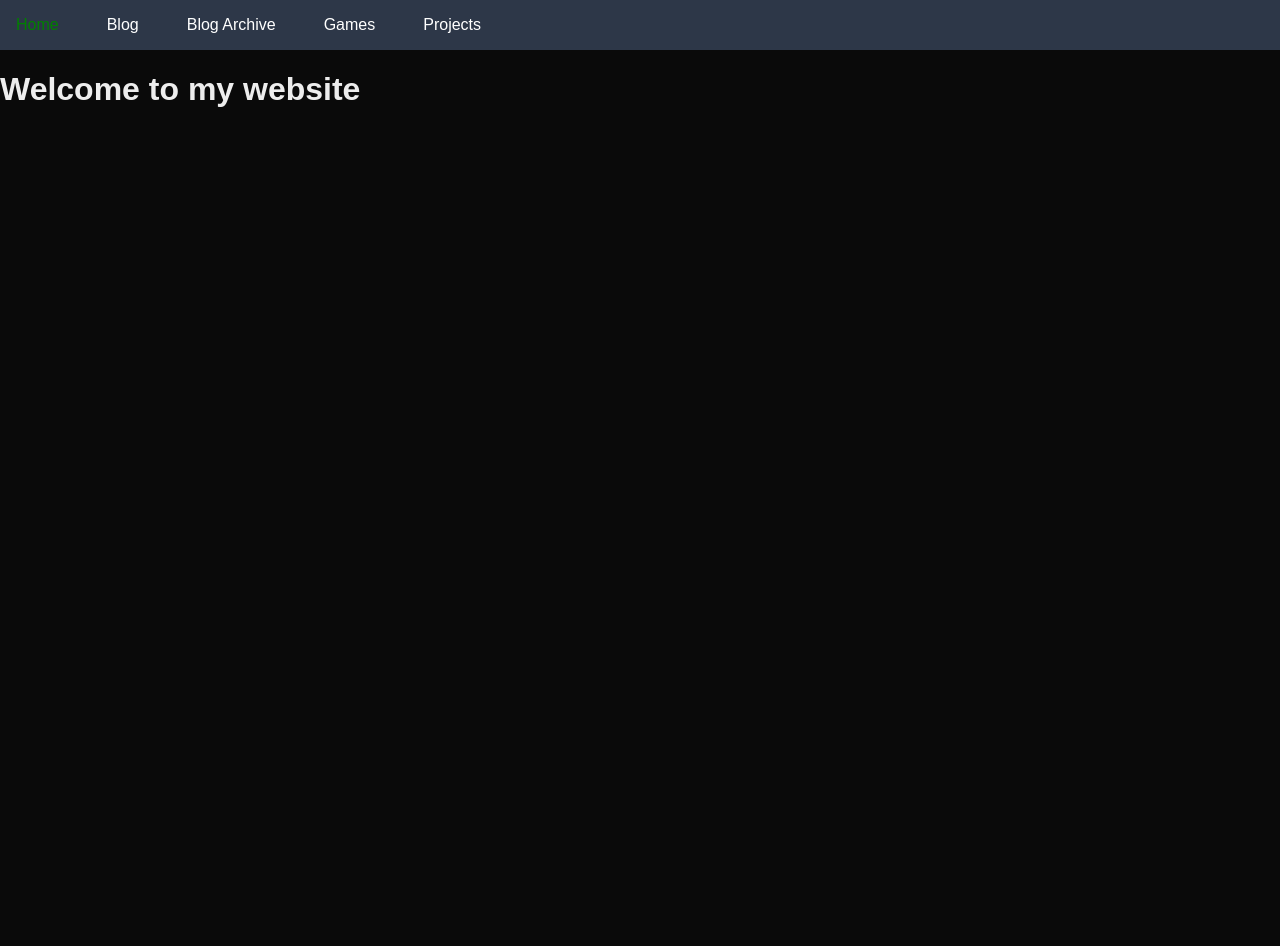
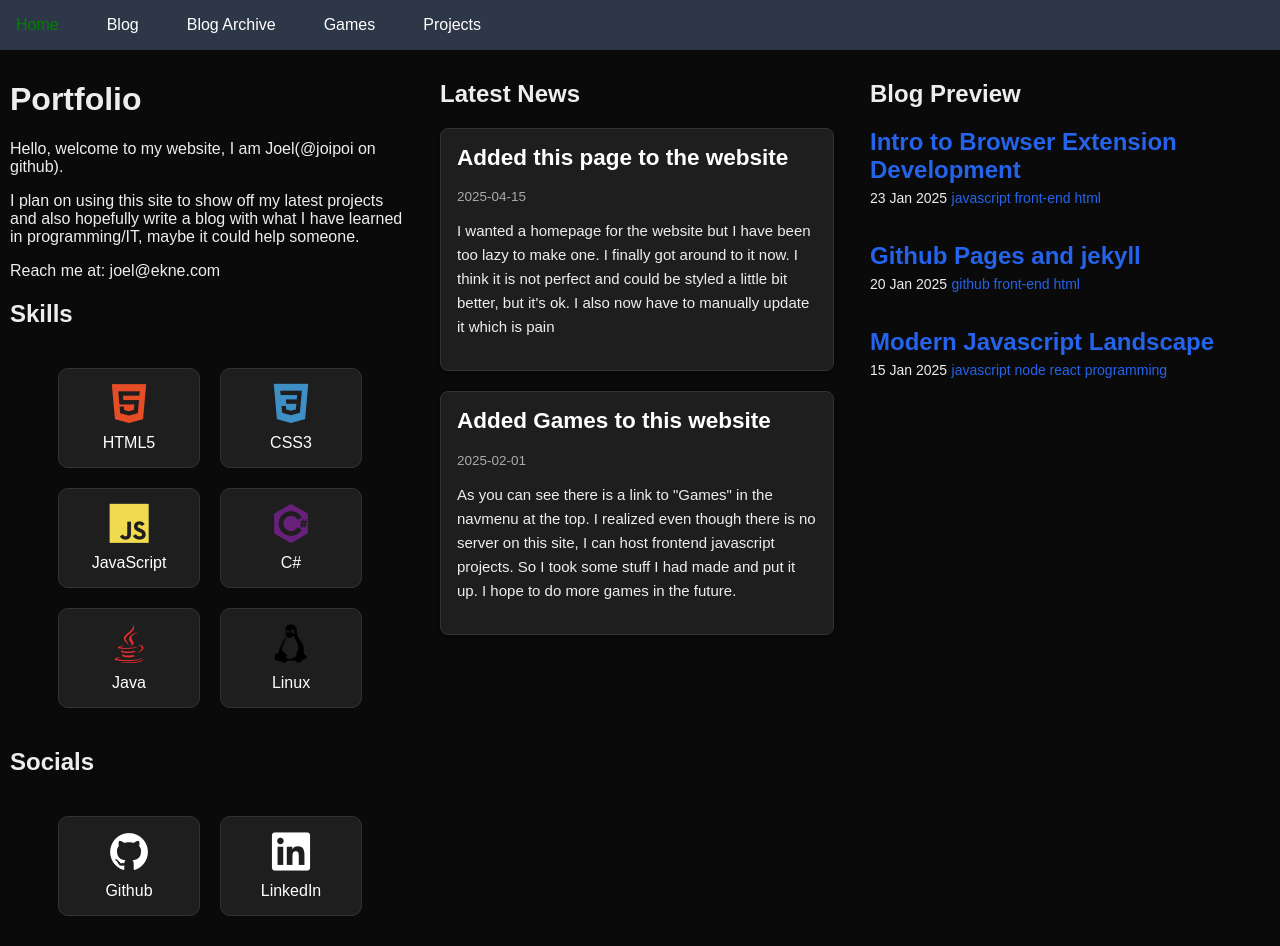
Before and after one commit to joipoi/my-website-jekyll, a Jekyll site: the page index.html, which Jekyll copies as it is, in a window 1280 px wide. Built offline with Jekyll 4.4.1, drawn with Linux system fonts in a browser that asks for light colours; before the commit the page ends 900 px from its top, so only the background shows below that.

Commit message:
added content and style for homepage

```diff
--- a/assets/css/styles.scss
+++ b/assets/css/styles.scss
@@ -1,84 +1,145 @@
 ---
+
 ---
-body{
+body {
   background-color: #0a0a0a;
-    color:#ededed;
+  color: #ededed;
   font-family: Arial, Helvetica, sans-serif;
   margin: 0;
-    padding: 0;
-}
+  padding: 0; }
 
 .current {
-    color: green;
-  }
+  color: green; }
+
 .tag-div li {
-    list-style-type: none;
-  }
+  list-style-type: none; }
 
 a {
   text-decoration: none;
-    color: rgb(37, 99, 235);
+  color: #2563eb; }
+ul{
+  list-style-type: none;
+  padding:0;
   }
 
-nav{
+nav {
   background-color: #2d3748;
   display: flex;
   gap: 1rem;
-    font-size: 16px;
-}
-nav a{
+  font-size: 16px; }
+
+nav a {
   color: white;
   text-decoration: none;
-    margin: 16px;
-}
+  margin: 16px; }
+
 .postDate {
   font-size: 14px;
   margin: 0;
-    padding: 0;
-  }
+  padding: 0; }
 
 .postTag {
   font-size: 14px;
   margin: 0;
   padding: 0;
-    display: inline;
-  }
-  .postTag:hover{
-    color:purple;
-  }
+  display: inline; }
+
+.postTag:hover {
+  color: purple; }
+
 .postTitle {
   margin-bottom: 5px;
-    padding: 0;
-  }
-.postLI{
-  margin-bottom:35px;
-  }
-.tagDiv{
+  padding: 0; }
 
-}
-.tagUL li{
-    margin-bottom: 5px;
-}
-#blogBody{
+.postLI {
+  margin-bottom: 35px; }
+
+.tagUL li {
+  margin-bottom: 5px; }
+
+#blogBody {
   margin-left: auto;
   margin-right: auto;
   max-width: 768px;
   padding-left: 1rem;
   padding-right: 1rem;
-  line-height: 1.5;
+  line-height: 1.5; }
+
+#blogBody h1 {
+  margin: 0;
+  padding: 0; }
+
+.projectDate {
+  color: #c2c3c4;
+  font-size: 13px; }
+
+/*INDEX.HTML STYLES */
+  #indexCont{
+  display:grid;
+  grid-template-columns: 1fr 1fr 1fr;
+  gap: 30px;
+  padding: 10px;
 }
-#blogBody h1{
-  margin:0;
-  padding:0;
+.news {
+  background-color: #1e1e1e;
+  border: 1px solid #333;
+  border-radius: 8px;
+  padding: 16px;
+  margin-bottom: 20px;
+  color: #eee;
+  box-shadow: 0 2px 5px rgba(0, 0, 0, 0.5);
+  width:90%;
+  font-size:15px;
 }
-.projectDate{
-  color:#c2c3c4;
-  font-size: 13px;
+
+.news h2 {
+  margin-top: 0;
+  color: #ffffff;
 }
-#leftDiv{
-float:left;
-margin-right:50px;
+
+.news span {
+  display: block;
+  font-size: 0.9em;
+  color: #aaa;
+  margin-bottom: 10px;
 }
-#rightDiv{
-float:left;
+
+.news p {
+  line-height: 1.6;
 }
+
+.skills-container {
+  display: flex;
+  flex-wrap: wrap;
+  gap: 20px;
+  justify-content: center;
+  padding: 20px;
+}
+
+.skill {
+  background-color: #1e1e1e;
+  border: 1px solid #333;
+  border-radius: 10px;
+  padding: 15px 20px;
+  text-align: center;
+  color: #fff;
+  width: 100px;
+  transition: transform 0.2s;
+}
+
+.skill:hover {
+  transform: scale(1.05);
+  border-color: #555;
+}
+
+.skill i {
+  font-size: 2.5em;
+  margin-bottom: 10px;
+  display: block;
+}
+
+.skill span {
+  display: block;
+  margin-top: 5px;
+  font-size: 1em;
+}
--- a/index.html
+++ b/index.html
@@ -1,38 +1,169 @@
----
-title: Home
----
-<h1>Welcome to my website</h1>
-<!--
+<!doctype html>
+<html>
+
+<head>
+  <meta charset="utf-8">
+  <title>Home</title>
+  <link rel="stylesheet" href="/assets/css/styles.css">
+  <link rel="stylesheet" href="https://cdn.jsdelivr.net/gh/devicons/devicon@v2.15.1/devicon.min.css">
+
+</head>
+
+<body>
+  <nav>
+
+    <a href="/" class="current">Home</a>
+
+    <a href="/blog.html">Blog</a>
+
+    <a href="/archive.html">Blog Archive</a>
+
+    <a href="/game.html">Games</a>
+
+    <a href="/projects.html">Projects</a>
+
+  </nav>
+  <div id="indexCont">
     <div id="leftDiv">
-<h1>Welcome to my website</h1>
+      <h1>Portfolio</h1>
       <div id="personalIntroDiv">
-    <img width="200px" height="auto" src="assets/images/me.jpg">
-    <p>Hello, welcome to my website, I am Joel.</p>
+        <p>Hello, welcome to my website, I am Joel(@joipoi on github).</p>
+
+        <p>I plan on using this site to show off my latest projects and also hopefully write a blog with what
+          I have learned in programming/IT, maybe it could help someone.
+        </p>
+        <p>
+          Reach me at: joel@ekne.com
+        </p>
+        <h2>Skills</h2>
+        <div class="skills-container">
+          <div class="skill">
+            <i class="devicon-html5-plain colored"></i>
+            <span>HTML5</span>
+          </div>
+          <div class="skill">
+            <i class="devicon-css3-plain colored"></i>
+            <span>CSS3</span>
+          </div>
+          <div class="skill">
+            <i class="devicon-javascript-plain colored"></i>
+            <span>JavaScript</span>
+          </div>
+          <div class="skill">
+            <i class="devicon-csharp-plain colored"></i>
+            <span>C#</span>
+          </div>
+          <div class="skill">
+            <i class="devicon-java-plain colored"></i>
+            <span>Java</span>
+          </div>
+          <div class="skill">
+            <i class="devicon-linux-plain colored"></i>
+            <span>Linux</span>
+          </div>
+
+        </div>
+
+
+        <div id="socialLinksDiv">
+          <h2>Socials</h2>
+          <div class="skills-container">
+            <a href="https://github.com/joipoi">
+            <div class="skill">
+              <i class="devicon-github-original"></i>
+              <span>Github</span>
+            </div>
+          </a>
+          <a href="https://www.linkedin.com/in/joel-ekne-95b847211/">
+            <div class="skill">
+              <i class="devicon-linkedin-plain"></i>
+              <span>LinkedIn</span>
+            </div>
+          </a>
+          </div>
+
+
+
+        </div>
       </div>
     </div>
     <div id="rightDiv">
-<div id="blogPreviewDiv">
-    <h2>Blogs Preview:</h2>
-    <a href="/2025/01/23/browser-extension-intro.html">
-       <h3> Intro to Browser Extension Development</h3>
+        <h2>Latest News</h2>
+        <div class="news">
+          <h2>Added this page to the website</h2>
+          <span>2025-04-15</span>
+          <p>I wanted a homepage for the website but I have been too lazy to make one. I finally got around to it now.
+            I think it is not perfect and could be styled a little bit better, but it's ok.
+            I also now have to manually update it which is pain
+          </p>
+        </div>
+
+      <div class="news">
+        <h2>Added Games to this website</h2>
+        <span>2025-02-01</span>
+        <p>As you can see there is a link to "Games" in the navmenu at the top. I realized even though there
+          is no server on this site, I can host frontend javascript projects. So I took some stuff I had made and
+          put it up. I hope to do more games in the future.
+        </p>
+      </div>
+
+
+    </div>
+    <div>
+      <h2>Blog Preview</h2>
+      <ul>
+      <li class="postLI">
+        <h2 class="postTitle"><a href="/2025/01/23/browser-extension-intro.html">Intro to Browser Extension Development</a></h2>
+        <span class="postDate">23 Jan 2025</span>
+          <a class="postTag" href="/archive.html#javascript">
+              javascript
           </a>
-    <a href="/2025/01/20/github-pages-jekyll.html">
-      <h3>  Github Pages and jekyll </h3>
+
+          <a class="postTag" href="/archive.html#front-end">
+              front-end
           </a>
-</div>
-<div id="projectPreviewDiv">
-    <h2>Projects Preview:</h2>
-    <a href="https://github.com/joipoi/SkaggbyranCodeServer">
-        <h3>SkaggbyranCodeServer</h3>
+
+          <a class="postTag" href="/archive.html#html">
+              html
           </a>
-     <a href="https://github.com/joipoi/wordle-Copy">
-       <h3>  worlde-copy </h3>
+      </li>
+      <li class="postLI">
+        <h2 class="postTitle"><a href="/2025/01/20/github-pages-jekyll.html">Github Pages and jekyll</a></h2>
+        <span class="postDate">20 Jan 2025</span>
+          <a class="postTag" href="/archive.html#github">
+              github
           </a>
-</div>
-<div id="socialLinksDiv">
-    <h2>Socials: </h2>
-<a href="https://github.com/joipoi">Github</a>
-<a href="https://www.linkedin.com/in/joel-ekne-95b847211/">LinkedIn</a>
+
+          <a class="postTag" href="/archive.html#front-end">
+              front-end
+          </a>
+
+          <a class="postTag" href="/archive.html#html">
+              html
+          </a>
+      </li>
+      <li class="postLI">
+        <h2 class="postTitle"><a href="/2025/01/15/Modern-Javascript.html">Modern Javascript Landscape</a></h2>
+        <span class="postDate">15 Jan 2025</span>
+          <a class="postTag" href="/archive.html#javascript">
+              javascript
+          </a>
+
+          <a class="postTag" href="/archive.html#node">
+              node
+          </a>
+
+          <a class="postTag" href="/archive.html#react">
+              react
+          </a>
+
+          <a class="postTag" href="/archive.html#programming">
+              programming
+          </a>
+      </li>
+    </ul>
     </div>
   </div>
--->
+</body>
+
+</html>
```
Also changed, not shown: _games/grid-clicker.md (deleted, +0 -4 lines), _games/grid-clicker/index.html (deleted, +0 -44 lines), assets/games/grid-clicker/script.js (deleted, +0 -115 lines), assets/games/grid-clicker/styles.css (deleted, +0 -50 lines). Lines whose indentation alone changed are shown as unchanged.
